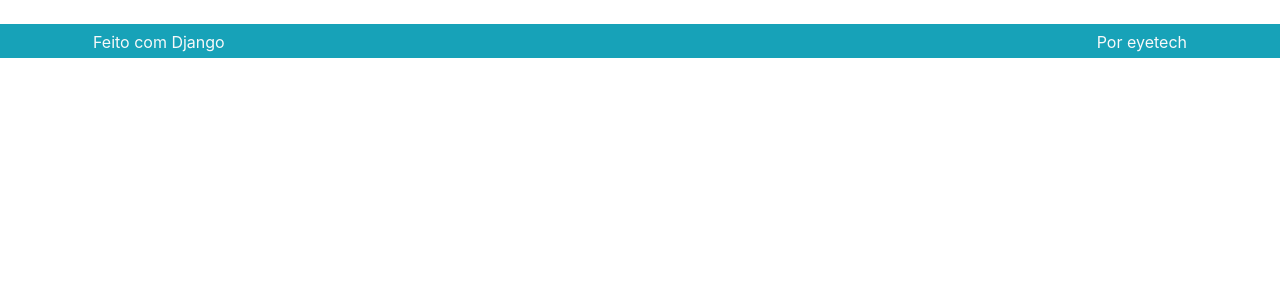
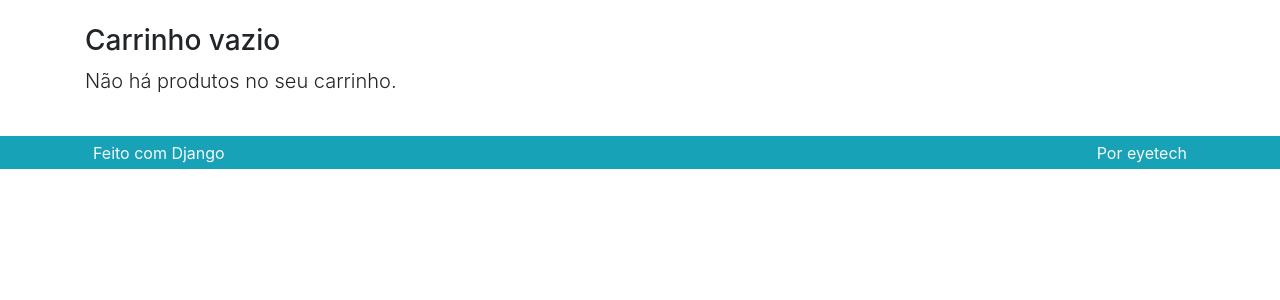
Before and after one commit to MeiryanneMartins/ECOMMERCE, a Django app: page /carrinho/ in a window 1280 px wide. Shown: the part 56-356 px from the top of the page. Run offline with Django 4.2, Linux system fonts and the light colour scheme; some libraries are stand-ins or nearby versions.

Commit message:
add car html

```diff
--- a/product/templates/parciais/_nav.html
+++ b/product/templates/parciais/_nav.html
@@ -29,7 +29,7 @@
               <a class="nav-link disabled" href="#">Disabled</a>
           </li>
           <li class="nav-item">
-              <a class="nav-link nav-cart-link active" href="#">
+              <a class="nav-link nav-cart-link active" href="{% url 'product:carrinho' %}">
                   <span class="nav-cart-text mr-1">
                       Carrinho
                   </span>
--- a/product/templates/product/car.html
+++ b/product/templates/product/car.html
@@ -1,7 +1,50 @@
 {% extends 'base.html' %}
+{% load omfilters %}
+
+{% block titulo %}Car | {% endblock %}
 
 {% block conteudo %}
 
-{{ request.session.car}}
+{% if car %}
+
+<div class="row mt-3">
+    <div class="col">
+        <h3>Carrinho de compras</h3>
+        <p class="lead">Os produtos, quantidades e preços que você escolheu.</p>
+
+        {% include 'parciais/_car.html' %}
+    </div>
+</div>
+
+
+
+<div class="row mt-3">
+    <div class="col-lg">
+        <p class='lead'>Total no carrinho</p>
+
+        <div class='table-responsive'>
+            <table class="table">
+                <tr>
+                    <td class="font-weight-bold">Total</td>
+                    <td>teste</td>
+                </tr>
+            </table>
+        </div>
+    </div>
+</div>
+
+{% else %}
+
+<div class="row mt-3">
+    <div class="col">
+        <h3>Carrinho vazio</h3>
+        <p class="lead">Não há produtos no seu carrinho.</p>
+    </div>
+</div>
+
+{% endif %}
+
+
+
 
 {% endblock %}
```
